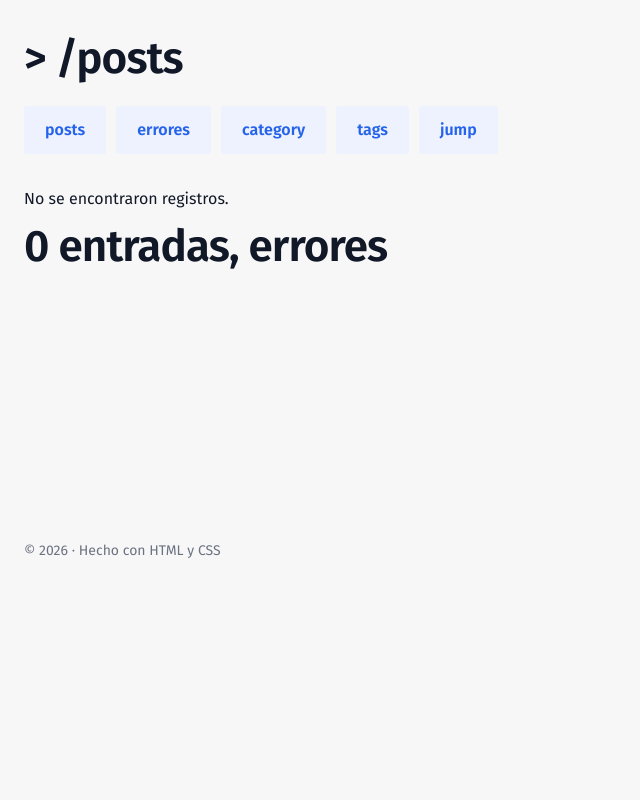
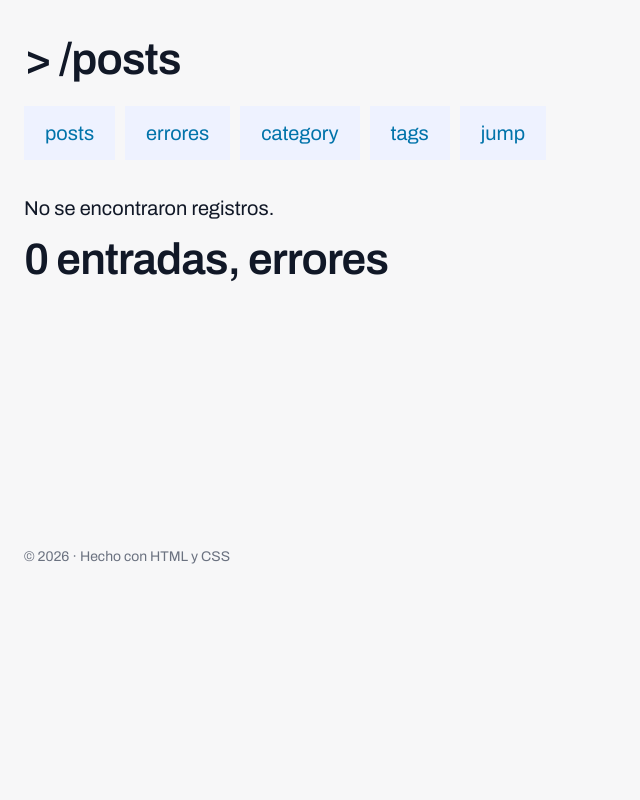
Before and after one commit to pepesaura/jump, a PHP site: page / in a window 1280 px wide. Shown: the whole page, without its empty margins (0-640 px from the left). Run offline with PHP 8.4, Linux system fonts and the light colour scheme; data that the repository does not hold is empty; a stand-in replaces the project's code that opens the database connection; some libraries are stand-ins or nearby versions.

Commit message:
Add files via upload

```diff
--- a/check/index.php
+++ b/check/index.php
@@ -31,11 +31,12 @@ $table_prefix .= $at;
   <meta charset="utf-8">
   <meta name="viewport" content="width=device-width, initial-scale=1">
   <title>check</title>
-  <link rel="preconnect" href="https://fonts.googleapis.com">
+
+<link rel="preconnect" href="https://fonts.googleapis.com">
 <link rel="preconnect" href="https://fonts.gstatic.com" crossorigin>
-<link href="https://fonts.googleapis.com/css2?family=Fira+Sans:wght@400;600&display=swap" rel="stylesheet">
+<link href="https://fonts.googleapis.com/css2?family=Archivo:wght@100..900&display=swap" rel="stylesheet">
 
-  <link rel="stylesheet" href="styles.css">
+<link rel="stylesheet" href="styles.css">
 
 </head>
 <body>
--- a/check/styles.css
+++ b/check/styles.css
@@ -2,9 +2,9 @@
   --bg: #f7f7f8;
   --text: #111827;
   --muted: #6b7280;
-  --accent: #2563eb;
+  --accent: #0073aa;
   --card: #ffffff;
-  --radius: 16px;
+  --radius: 0.375rem;
 }
 
 * {
@@ -13,10 +13,16 @@
 
 body {
   margin: 0;
+  font-size: 20px;
   /* font-family: system-ui, -apple-system, "Segoe UI", Roboto, sans-serif; */
-  font-family: "Fira Sans", sans-serif;
+
+
+  font-family: "Archivo", sans-serif;
+  font-optical-sizing: auto;
   font-weight: 400;
   font-style: normal;
+  font-variation-settings:
+    "wdth" 100;
 
   background: var(--bg);
   color: var(--text);
@@ -43,9 +49,13 @@ main {
 }
 
 h1 {
-  font-family: "Fira Sans", sans-serif;
+
+  font-family: "Archivo", sans-serif;
+  font-optical-sizing: auto;
   font-weight: 600;
   font-style: normal;
+  font-variation-settings:
+    "wdth" 100;
 
   margin: 0 0 12px;
   font-size: clamp(2rem, 6vw, 2.75rem);
@@ -62,9 +72,9 @@ a {
   flex-wrap: wrap;
   gap: 1ch;
   display: inline-block;
-  color: #0073aa;
-  border: 1px solid #0073aa;
-  border-radius: 5px;
+  color: #212529;
+  border: 1px solid #212529;
+  border-radius: 0.375rem; /* 6px */
   font-size: unset!important;
   margin-right: 5px;
   margin-top: 5px;
@@ -84,11 +94,11 @@ a {
 .actions button {
   padding: 10px 20px;
   border: 1px solid transparent;
-  border-radius: 2px;
+  border-radius: 0px;
   background: #eef2ff;
   color: var(--accent);
   font: inherit;
-  font-weight: 600;
+  font-weight: 400;
   cursor: pointer;
   transition: background .15s ease, transform .15s ease, box-shadow .15s ease;
 }
```
